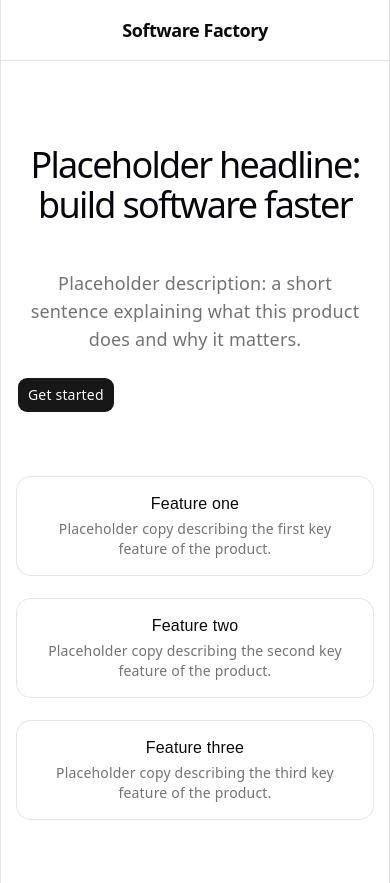
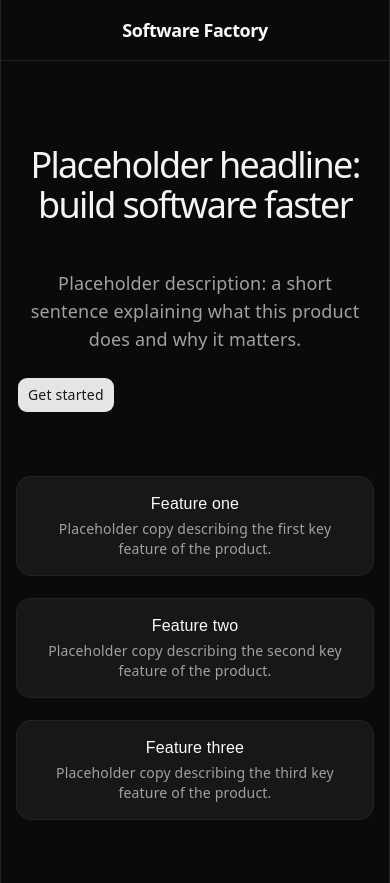
Before and after one commit to ikkeflikkeri/software-factory, a React (Vite) app in the folder webapp/: page / in a window 390 px wide. Built offline with nearby package versions, Linux system fonts and the light colour scheme.

Commit message:
Keep webapp dark theme always
Remove the prefers-color-scheme media query and light palette in favor
of the dark palette applied unconditionally, and set class="dark" on
<html> so dark variants stay active.

```diff
--- a/webapp/index.html
+++ b/webapp/index.html
@@ -1,5 +1,5 @@
 <!doctype html>
-<html lang="en">
+<html lang="en" class="dark">
   <head>
     <meta charset="UTF-8" />
     <link rel="icon" type="image/svg+xml" href="/favicon.svg" />
--- a/webapp/src/index.css
+++ b/webapp/src/index.css
@@ -5,17 +5,17 @@
 
 @custom-variant dark (&:is(.dark *));
 :root {
-  --text: #6b6375;
-  --text-h: #08060d;
-  --bg: #fff;
-  --border: #e5e4e7;
-  --code-bg: #f4f3ec;
-  --accent: #aa3bff;
-  --accent-bg: rgba(170, 59, 255, 0.1);
-  --accent-border: rgba(170, 59, 255, 0.5);
-  --social-bg: rgba(244, 243, 236, 0.5);
+  --text: #9ca3af;
+  --text-h: #f3f4f6;
+  --bg: #16171d;
+  --border: #2e303a;
+  --code-bg: #1f2028;
+  --accent: #c084fc;
+  --accent-bg: rgba(192, 132, 252, 0.15);
+  --accent-border: rgba(192, 132, 252, 0.5);
+  --social-bg: rgba(47, 48, 58, 0.5);
   --shadow:
-    rgba(0, 0, 0, 0.1) 0 10px 15px -3px, rgba(0, 0, 0, 0.05) 0 4px 6px -2px;
+    rgba(0, 0, 0, 0.4) 0 10px 15px -3px, rgba(0, 0, 0, 0.25) 0 4px 6px -2px;
 
   --sans: system-ui, 'Segoe UI', Roboto, sans-serif;
   --heading: system-ui, 'Segoe UI', Roboto, sans-serif;
@@ -23,7 +23,7 @@
 
   font: 18px/145% var(--sans);
   letter-spacing: 0.18px;
-  color-scheme: light dark;
+  color-scheme: dark;
   color: var(--text);
   background: var(--bg);
   font-synthesis: none;
@@ -96,24 +96,8 @@
   --sidebar-ring: oklch(0.708 0 0)
 }
 
-@media (prefers-color-scheme: dark) {
-  :root {
-    --text: #9ca3af;
-    --text-h: #f3f4f6;
-    --bg: #16171d;
-    --border: #2e303a;
-    --code-bg: #1f2028;
-    --accent: #c084fc;
-    --accent-bg: rgba(192, 132, 252, 0.15);
-    --accent-border: rgba(192, 132, 252, 0.5);
-    --social-bg: rgba(47, 48, 58, 0.5);
-    --shadow:
-      rgba(0, 0, 0, 0.4) 0 10px 15px -3px, rgba(0, 0, 0, 0.25) 0 4px 6px -2px;
-  }
-
-  #social .button-icon {
-    filter: invert(1) brightness(2);
-  }
+#social .button-icon {
+  filter: invert(1) brightness(2);
 }
 
 #root {
```
Also changed, not shown: 3 other files (tests, documents, lock files or other folders).
